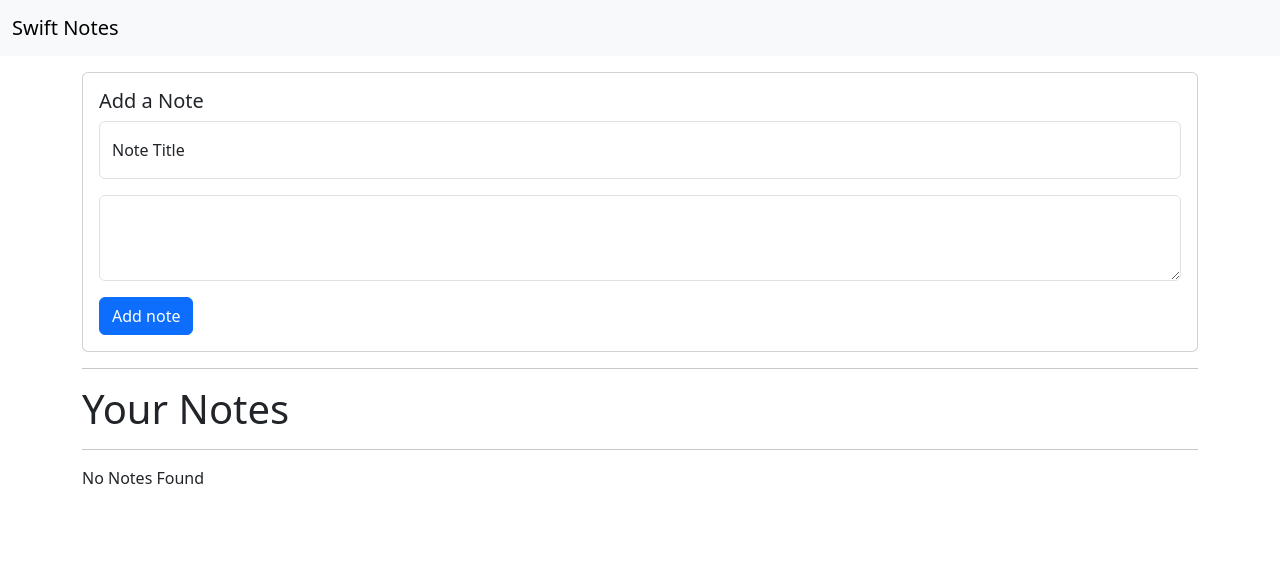
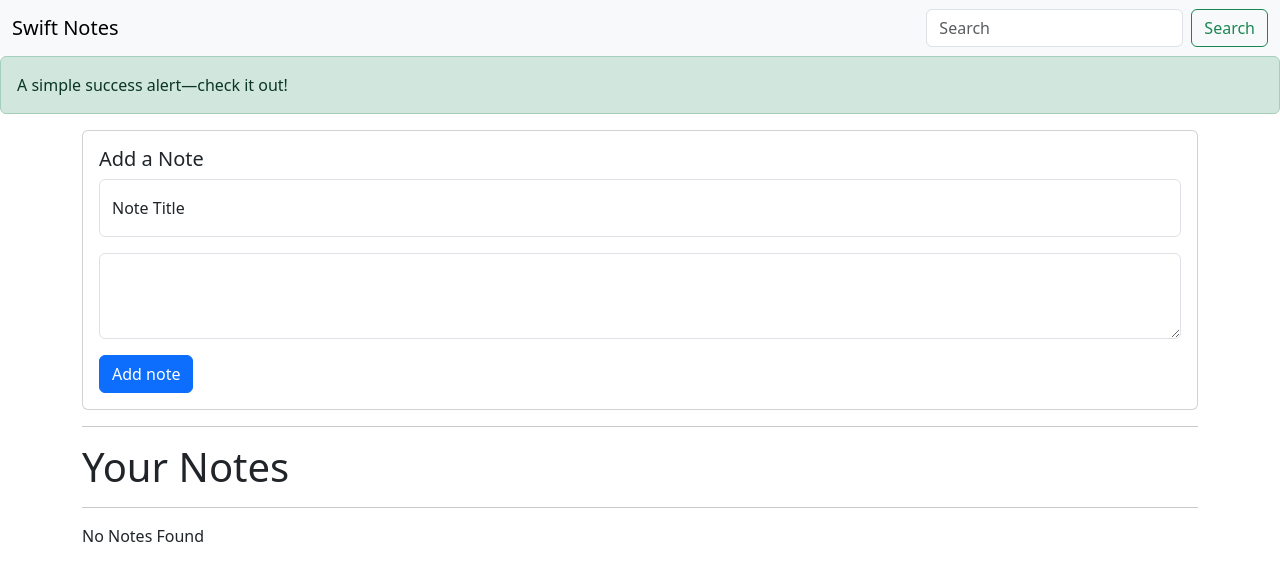
Before and after one commit to ShubhamSharmax/Notes_App, a plain HTML site: page index.html in a window 1280 px wide. Drawn offline with nearby package versions, Linux system fonts and the light colour scheme.

Commit message:
added search option

```diff
--- a/index.html
+++ b/index.html
@@ -24,10 +24,18 @@
                 <div class="collapse navbar-collapse" id="navbarSupportedContent">
                     <ul class="navbar-nav me-auto mb-2 mb-lg-0">
                     </ul>
+                    <form class="d-flex" role="search">
+                        <input class="form-control me-2" type="search" placeholder="Search" aria-label="Search">
+                        <button class="btn btn-outline-success" type="submit">Search</button>
+                    </form>
                 </div>
             </div>
         </nav>
-        <div id="alert"></div>
+        <div id="alert">
+            <div class="alert alert-success mb-1" role="alert">
+                A simple success alert—check it out!
+            </div>
+        </div>
         <!-- Add Notes Section -->
         <div class="container my-3">
             <div class="card">
```
